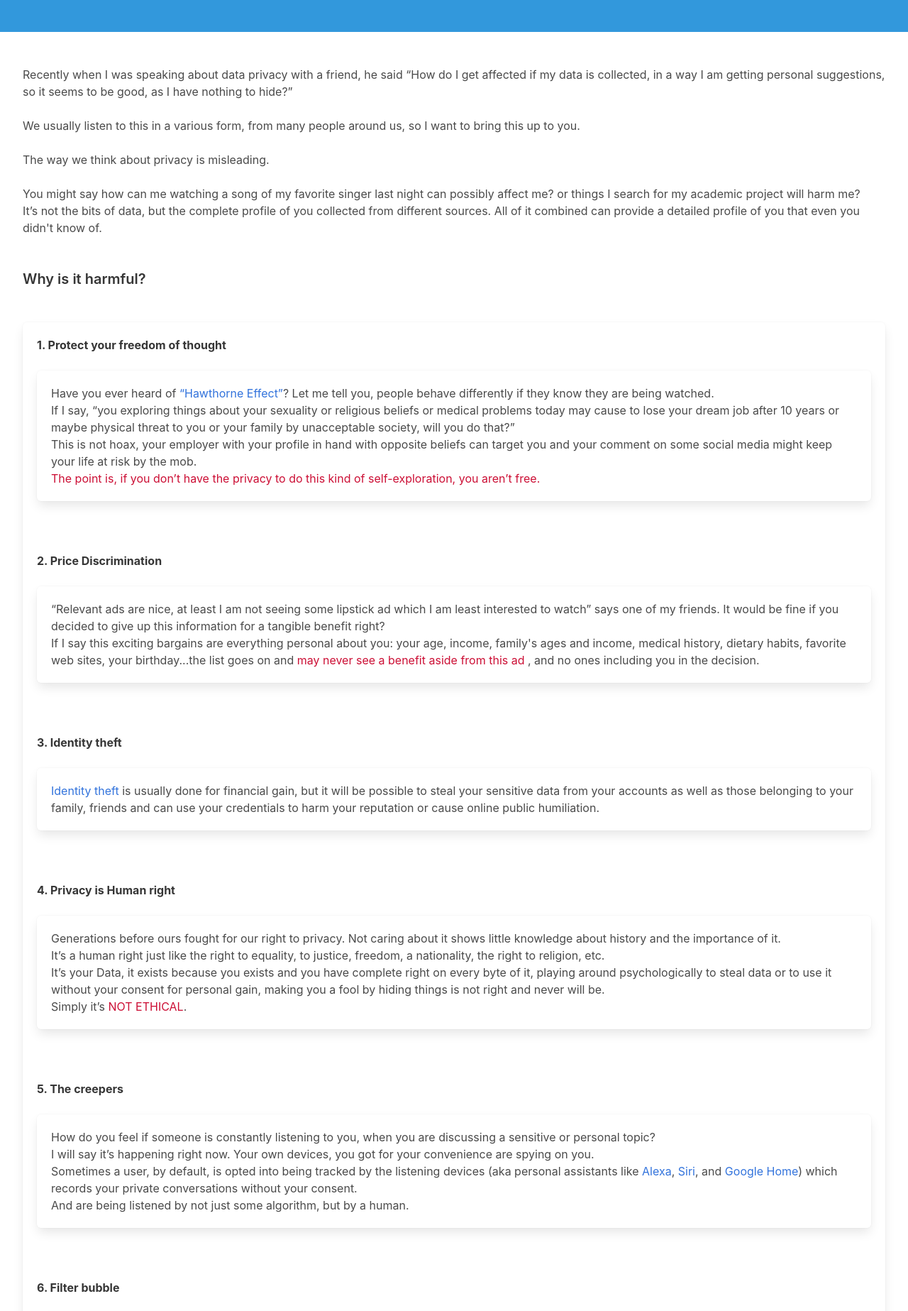
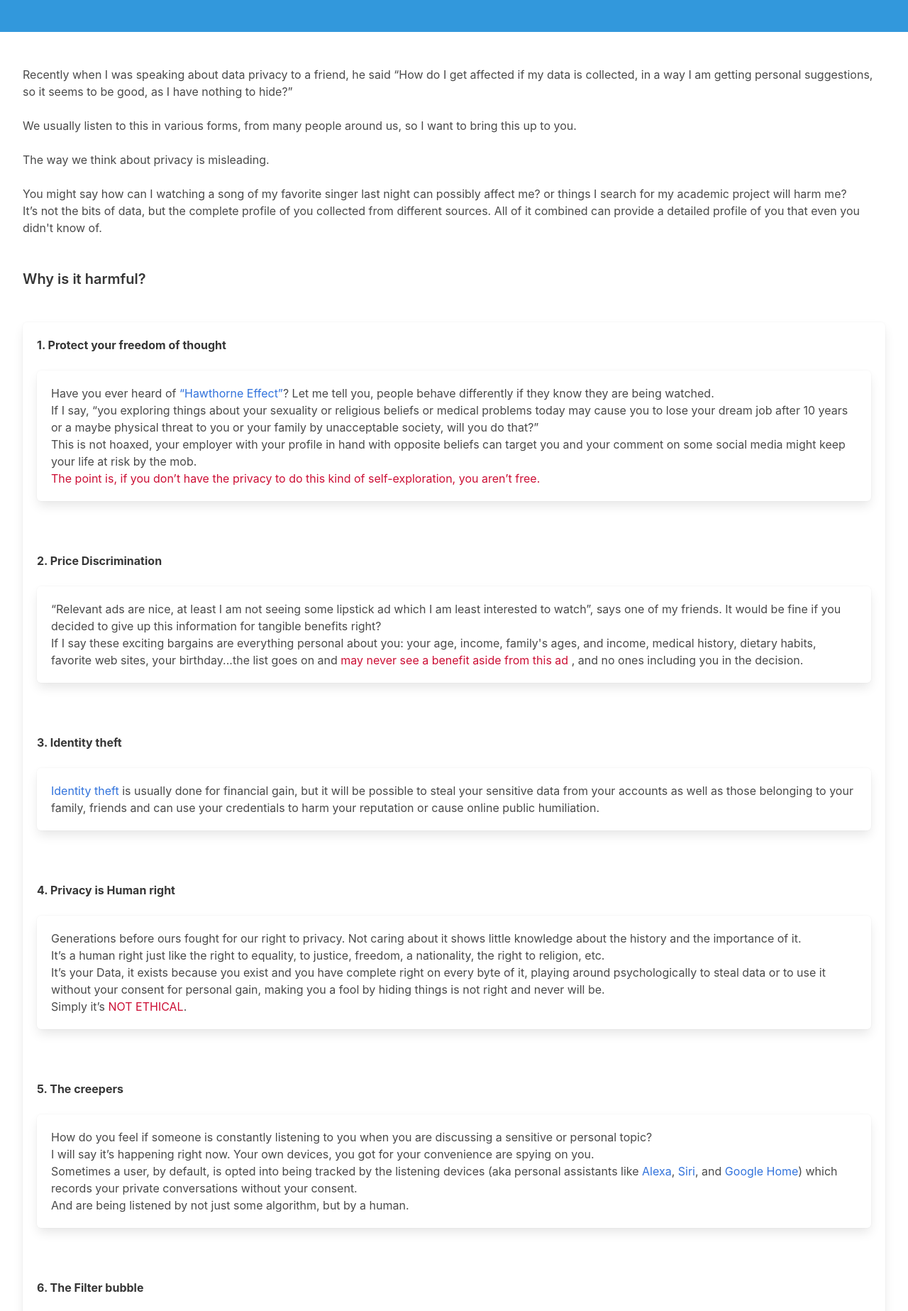
Before and after one commit to AmithaLingala/Blog, a plain HTML site: page pages/data-privacy/index.html in a window 1280 px wide. Shown: the part 314-2161 px from the top of the page at 71% size. Drawn offline with Linux system fonts and the light colour scheme.

Commit message:
updated garmmar errors

```diff
--- a/pages/data-privacy/index.html
+++ b/pages/data-privacy/index.html
@@ -66,14 +66,14 @@
   </section><br><br>
   <section>
     <div class="container is-fluid">
-      Recently when I was speaking about data privacy with a friend, he said
+      Recently when I was speaking about data privacy to a friend, he said
       “How do I get affected if my data is collected, in a way I am getting personal suggestions, so it seems to be
       good, as I have nothing to hide?” <br><br>
-      We usually listen to this in a various form, from many people around us, so I want to bring this up to
+      We usually listen to this in various forms, from many people around us, so I want to bring this up to
       you.<br><br>
 
       The way we think about privacy is misleading.<br><br>
-      You might say how can me watching a song of my favorite singer last night can possibly affect me? or things I
+      You might say how can I watching a song of my favorite singer last night can possibly affect me? or things I
       search for my academic project will harm me?<br>
       It’s not the bits of data, but the complete profile of you collected from different sources. All of it combined
       can provide a detailed profile of you that even you didn't know of.
@@ -92,10 +92,10 @@
           watched. <br>
           If I say, “you exploring things about your sexuality or religious beliefs or medical problems today
           may
-          cause to lose your dream job after 10 years or maybe physical threat to you or your family by unacceptable
+          cause you to lose your dream job after 10 years or a maybe physical threat to you or your family by unacceptable
           society,
           will you do that?” <br>
-          This is not hoax, your employer with your profile in hand with opposite beliefs can target you and your
+          This is not hoaxed, your employer with your profile in hand with opposite beliefs can target you and your
           comment on
           some social media might keep your life at risk by the mob.<br>
           <span class=" has-text-danger-dark">The point is, if you don’t have the privacy to do this kind of
@@ -103,10 +103,10 @@
         </dd><br><br>
         <dt><strong>2. Price Discrimination</strong></dt><br>
         <dd class="box">“Relevant ads are nice, at least I am not seeing some lipstick ad which I am least interested to
-          watch” says
+          watch”, says
           one
-          of my friends. It would be fine if you decided to give up this information for a tangible benefit right?<br>
-          If I say this exciting bargains are everything personal about you: your age, income, family's ages and income,
+          of my friends. It would be fine if you decided to give up this information for tangible benefits right?<br>
+          If I say these exciting bargains are everything personal about you: your age, income, family's ages, and income,
           medical history, dietary habits, favorite web sites, your birthday...the list goes on and <span
             class=" has-text-danger-dark">may never
             see a
@@ -119,15 +119,15 @@
           reputation or cause online public humiliation.</dd><br><br>
         <dt><strong>4. Privacy is Human right</strong></dt><br>
         <dd class="box">Generations before ours fought for our right to privacy.
-          Not caring about it shows little knowledge about history and the importance of it.<br>
+          Not caring about it shows little knowledge about the history and the importance of it.<br>
           It’s a human right just like the right to equality, to justice, freedom, a nationality, the right to religion,
           etc. <br>
-          It’s your Data, it exists because you exists and you have complete right on every byte of it, playing around
+          It’s your Data, it exists because you exist and you have complete right on every byte of it, playing around
           psychologically to steal data or to use it without your consent for personal gain, making you a fool by hiding
           things is not right and never will be.<br>
           Simply it’s <span class=" has-text-danger-dark">NOT ETHICAL</span>.</dd><br><br>
         <dt><strong>5. The creepers</strong></dt><br>
-        <dd class="box">How do you feel if someone is constantly listening to you, when you are discussing a sensitive
+        <dd class="box">How do you feel if someone is constantly listening to you when you are discussing a sensitive
           or personal
           topic? <br>
           I will say it’s happening right now. Your own devices, you got for your convenience are spying on you.<br>
@@ -140,10 +140,10 @@
             Home</a>) which records your private conversations without your consent.<br>
           And are being listened by not just some algorithm, but by a human.
         </dd><br><br>
-        <dt><strong>6. Filter bubble</strong></dt><br>
+        <dt><strong>6. The Filter bubble</strong></dt><br>
         <dd class="box">Did we talk about personal suggestions? They are good right, what possibly can be bad about
           having the
-          things in the plate which we want? Check out <a href="https://en.wikipedia.org/wiki/Filter_bubble"
+          things on the plate which we want? Check out <a href="https://en.wikipedia.org/wiki/Filter_bubble"
             target="_blank">"filter
             bubble”</a>.<br>
           Filter bubbles refer to the state of intellectual isolation that can result from personalized searches on
@@ -152,14 +152,14 @@
             presents
             an opposing viewpoint.</span> <br>
           If I say for example you don’t want to wear a mask and if you search about it, if this filter bubble shows you
-          the things which might possibly bad for wearing mask and make your opinion stronger and make you feel good,
-          but if you don’t know the use of that it might be make your life risky.
+          the things which might bad for wearing a mask and make your opinion stronger and make you feel good,
+          but if you don’t know the use of that it might make your life risky.
         </dd> <br> <br>
       </dl>
       <p class="box">
-        These are just six good reasons to care about data privacy, there is lot more things we need to worry about.<br>
+        These are just six good reasons to care about data privacy, there are lot more things we need to worry about.<br>
         we will meet again here as privacy cannot be covered in a single blog post.<br><br>
-        I want to conclude with Edward Snowden quote,<br>
+        I want to conclude with Edward Snowden's quote,<br>
       <p class="box notification is-dark"><i>“Arguing that you don't care about the right to privacy because you have
           nothing to hide, is no different than saying you don't care about free speech because you have nothing to
           say."</i></p><br>
```
